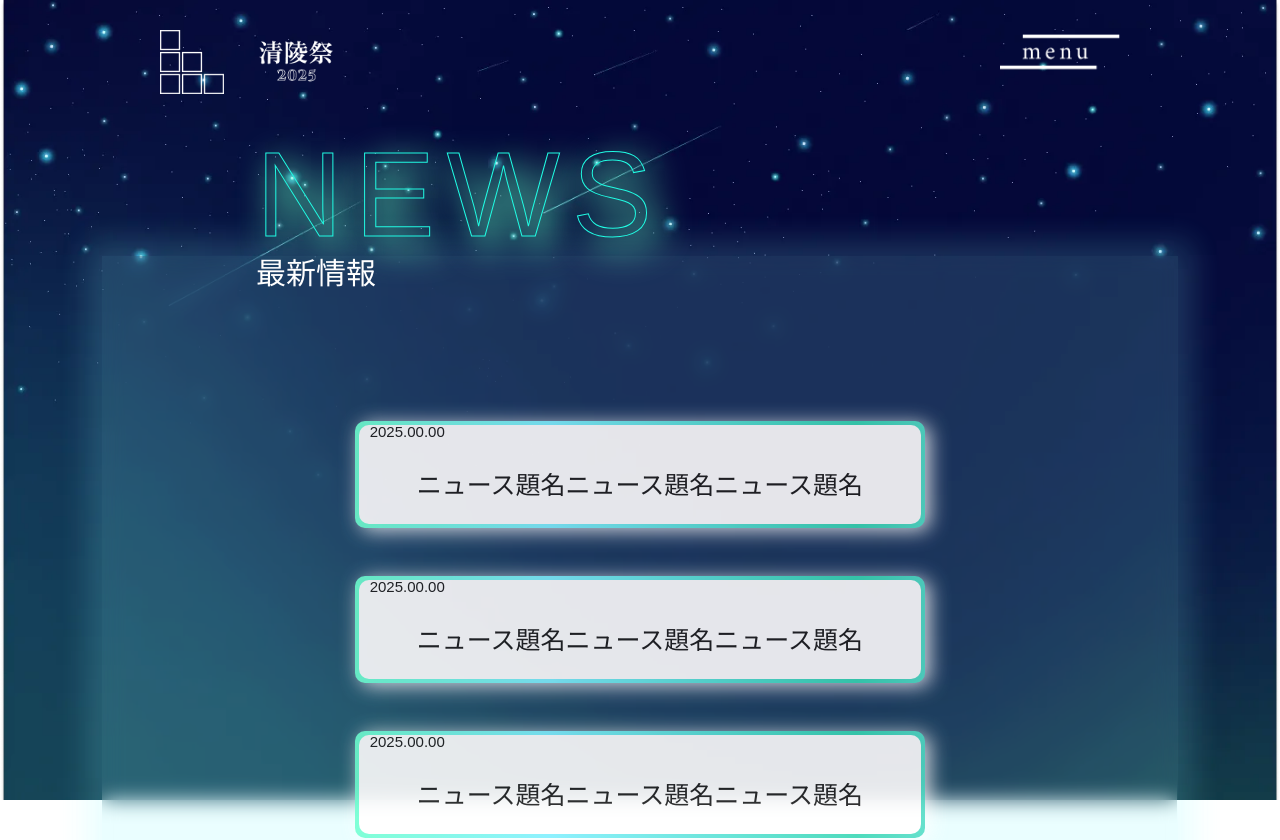
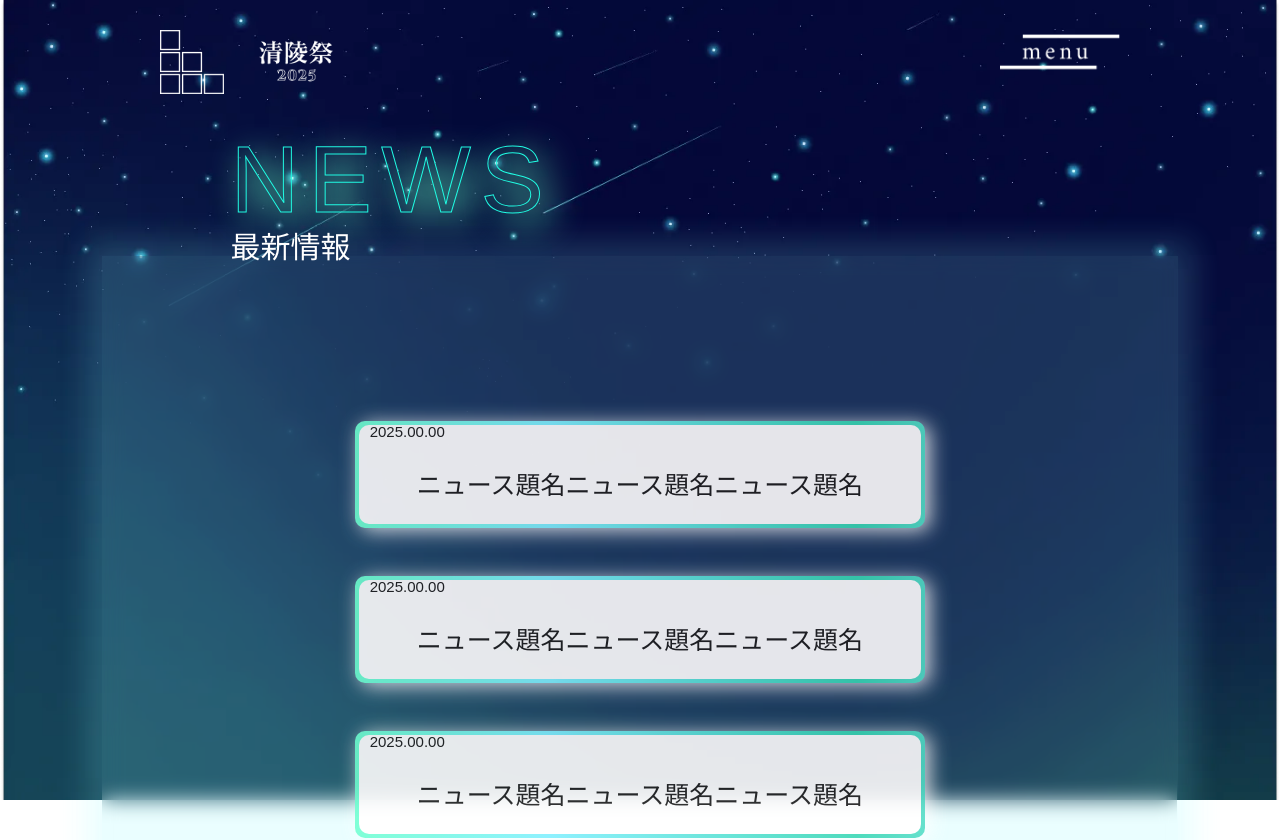
Before and after one commit to ynufes-tech/ynufes-seiryo25, a Nuxt app: page /news in a window 1280 px wide. Shown: the top 840 px of the page. Built offline with nearby package versions, Linux system fonts and the light colour scheme; a web font is replaced by a local one.

Commit message:
Pagetitle縮小

```diff
--- a/components/PageTitle.vue
+++ b/components/PageTitle.vue
@@ -22,20 +22,23 @@ const props = defineProps({
   margin: 0 auto;
   position: absolute;
   top: 125px;
-  left: 15%;
+  left: 13%;
+  white-space: nowrap;
   z-index: 1000;
   @include md {
     top: 100px;
+    left: 7%;
   }
   @include sm {
     top: 90px;
+    left: 3%;
   }
   > h1 {
     display: flex;
     flex-direction: column;
     box-sizing: border-box;
     margin: 0 5vw;
-    font-size: 120px;
+    font-size: 95px;
     letter-spacing: 0.1em;
     width: fit-content;
     color: transparent;
@@ -44,10 +47,10 @@ const props = defineProps({
     font-weight: 400;
     z-index: 1000;
     @include md {
-      font-size: 74px;
+      font-size: 65px;
     }
     @include sm {
-      font-size: 54px;
+      font-size: 45px;
     }
   }
   > h2 {
```
